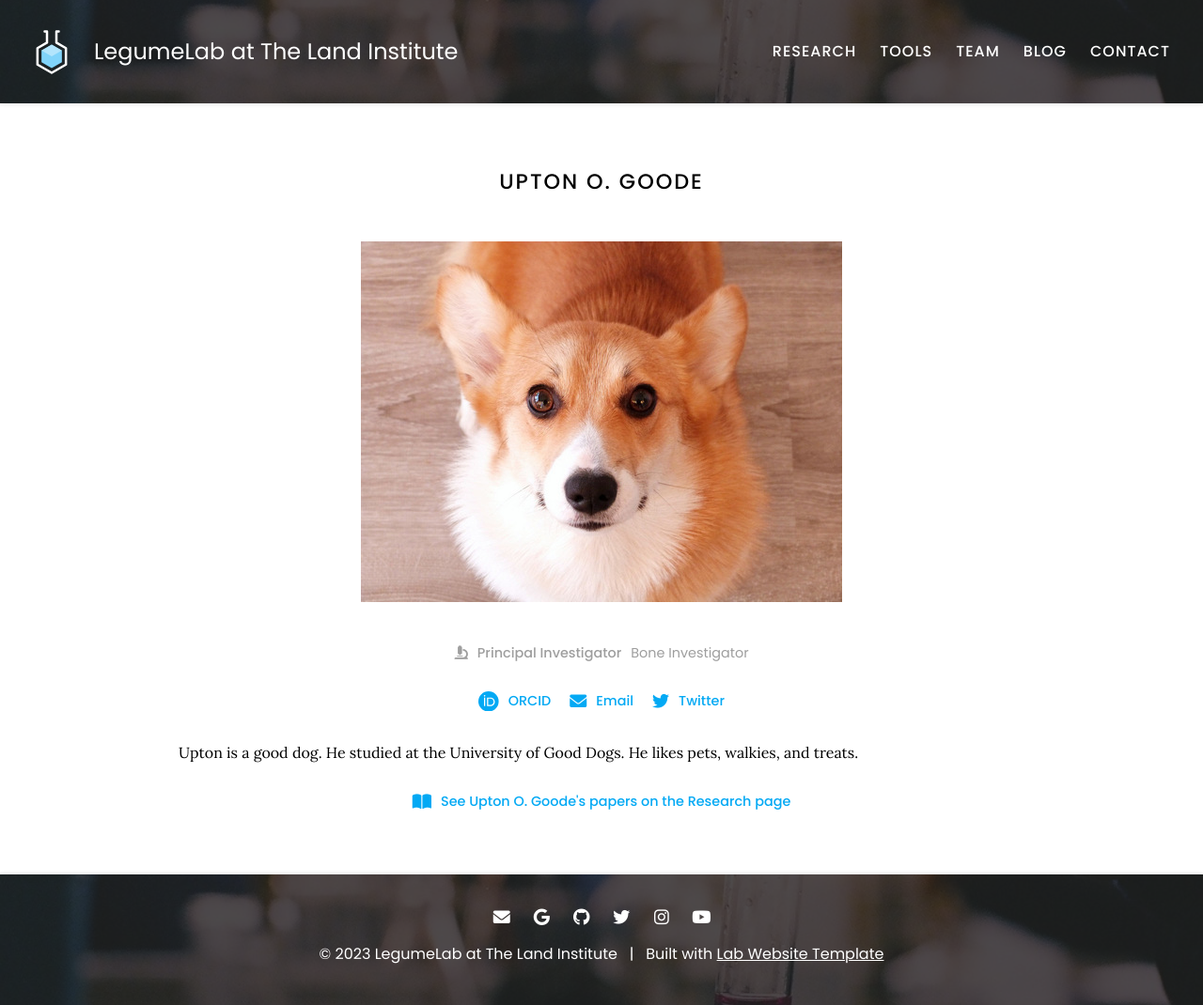
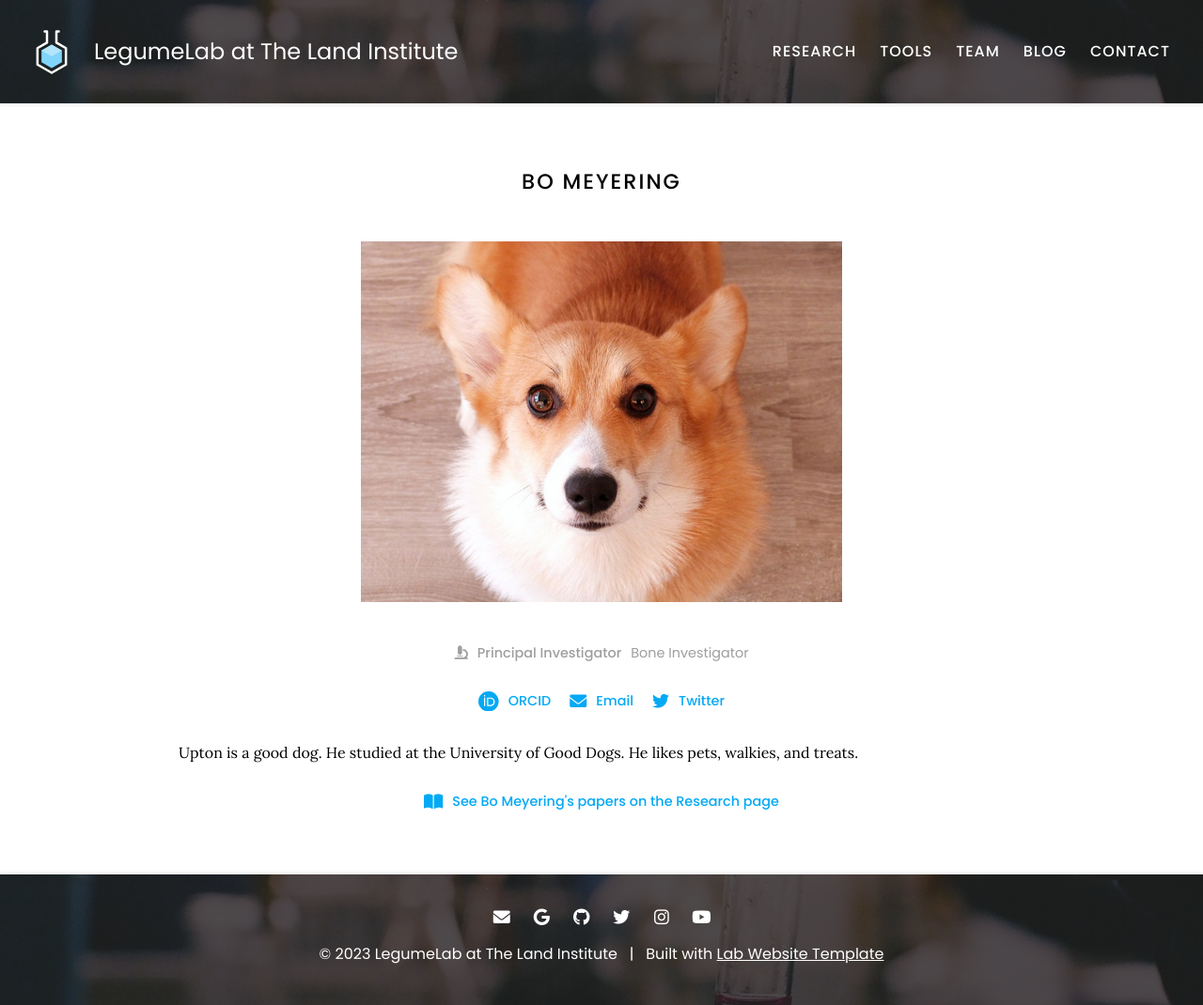
Before and after one commit to BoMeyering/legumelab, a Jekyll site: the page built from _members/bo-meyering.md, in a window 1280 px wide. Shown: the whole page at 94% size. Built offline with Jekyll 4.4.1, drawn with Linux system fonts in a browser that asks for light colours.

Commit message:
member changes

```diff
--- a/_members/upton-goode.md
+++ b/_members/bo-meyering.md
@@ -1,5 +1,5 @@
 ---
-name: Upton O. Goode
+name: Bo Meyering
 image: images/member.jpg
 description: Bone Investigator
 role: pi
```
Also changed, not shown: _members/felix-cited.md (deleted, +0 -18 lines), _members/spencer-barriball.md (added, +16 -0 lines), _members/brandon-schlautman.md (renamed from _members/anne-chovie.md), images/schlautman.jpg (added).
